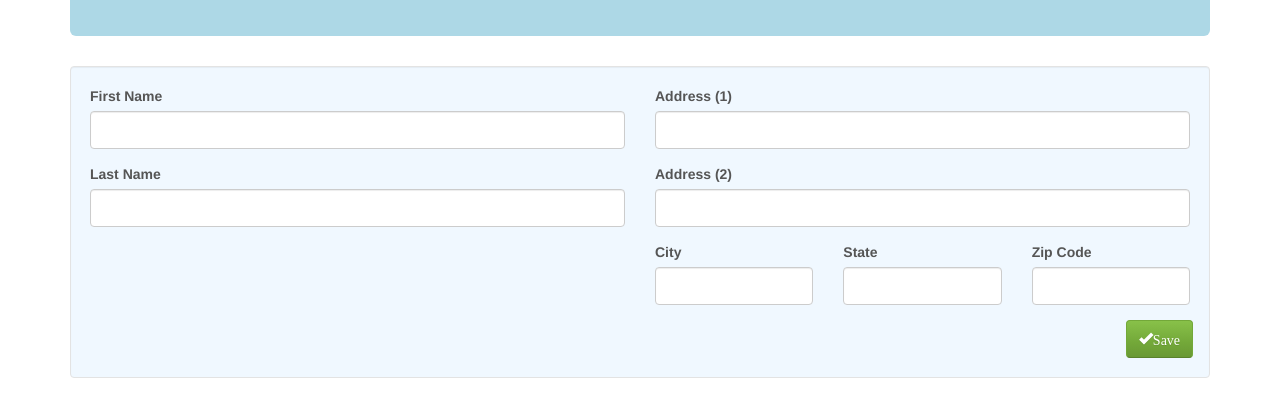
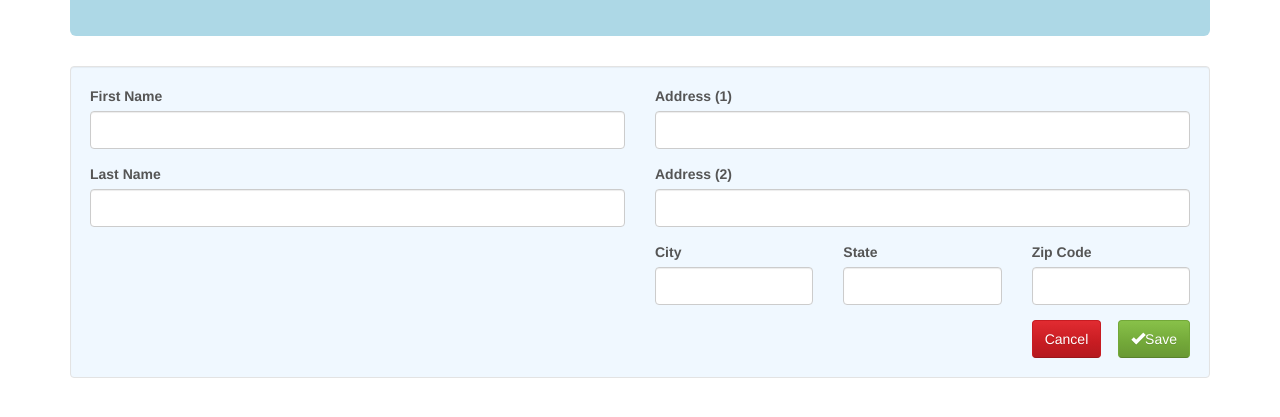
Before and after one commit to CreativeDev0508/Largebank, a plain HTML site: page index.html in a window 1280 px wide. Both pictures are taken after a click on the button "Add Customer". Shown: the part 159-576 px from the top of the page. Drawn offline with nearby package versions, Linux system fonts and the light colour scheme; no server answers.

Commit message:
Added cancel to add/edit

```diff
--- a/index.html
+++ b/index.html
@@ -128,11 +128,17 @@
           </div><!-- End column zip code -->
         </div><!-- End row 2 -->
         <div class="row"><!-- Row 3 -->
-          <!-- Column for save button: offset 10 columns -->
-          <div class="col-xs-12 col-xs-offset-11 col-sm-2 col-sm-offset-11 col-md-2 col-md-offset-11 col-lg-2 col-lg-offset-11">
-          <button class="btn btn-success"
-              data-bind="click: saveCustomer"><span class="glyphicon glyphicon-ok">Save
-          </button>
+          <!-- Column for quit and save buttons: offset to push to right -->
+          <div class="col-xs-12 col-xs-offset-10 col-sm-2 col-sm-offset-10 col-md-2 col-md-offset-10 col-lg-2 col-lg-offset-10">
+            <button class="btn btn-danger"
+                data-bind="click: cancelSaveCustomer">
+                <!--span class="glyphicon glyphicon-remove"></span-->
+                Cancel
+            </button>
+            <button class="btn btn-success pull-right"
+              data-bind="click: saveCustomer">
+              <span class="glyphicon glyphicon-ok"></span>Save
+           </button>
           </div><!-- End column save button -->
         </div><!-- End row 3 -->
       </div><!-- End well-->
--- a/js/App.js
+++ b/js/App.js
@@ -80,7 +80,6 @@ function AppViewModel() {
 
   // Save new or edited customer
   self.saveCustomer = function() {
-
     // If adding new customer then do POST, otherwise do PUT
     if (self.displayedPage() == self.displayPageAddCustomer()) {
       $.ajax({
@@ -96,6 +95,7 @@ function AppViewModel() {
           alert('Customer ' + self.selectedCustomer.FirstName() + ' ' +
                   self.selectedCustomer.LastName() + ' was successfully added');
 
+					//  Initialize selected customer data
           //  Set indicator to display all customers
 					initializeSelectedCustomer();
           self.displayedPage(self.displayPageAllCustomers());
@@ -124,6 +124,15 @@ function AppViewModel() {
 
     }
   };
+
+	// User canceled when adding/editing customer
+	self.cancelSaveCustomer = function() {
+
+		//  Initialize selected customer data
+		// Set indicator to display all customers
+		initializeSelectedCustomer();
+		self.displayedPage(self.displayPageAllCustomers());
+	};
 
   // Delete customer
   self.deleteCustomer = function(customer) {
```
